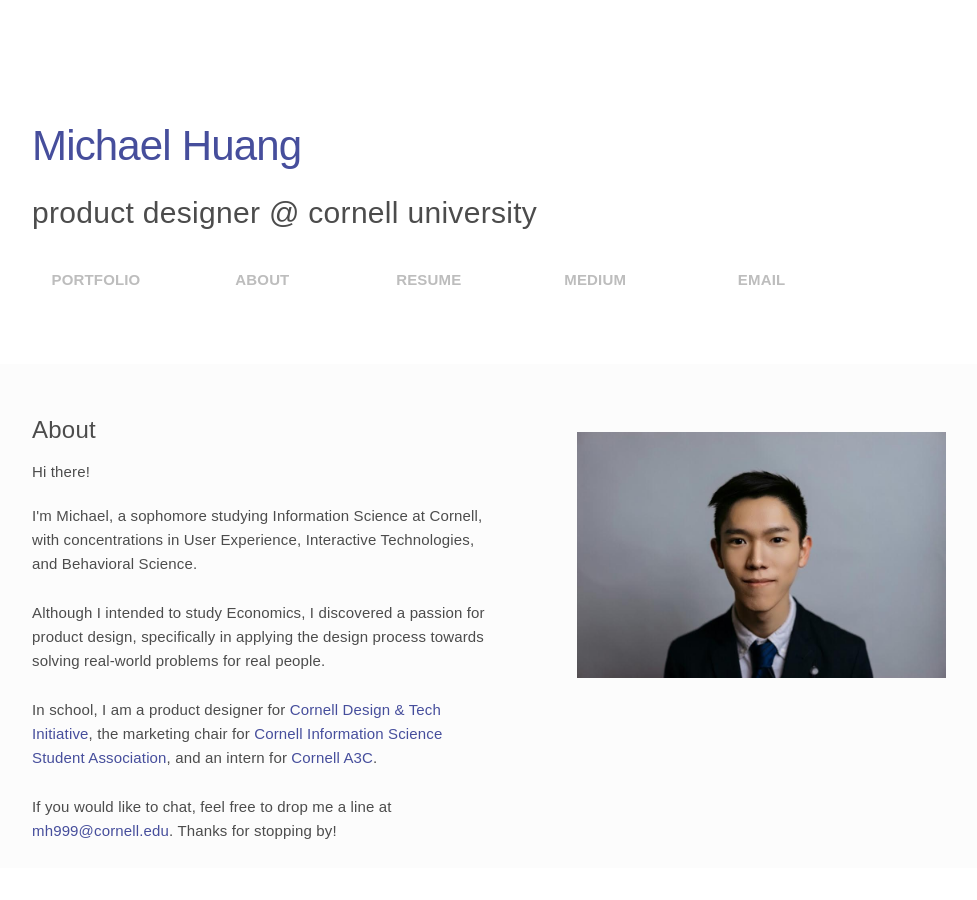
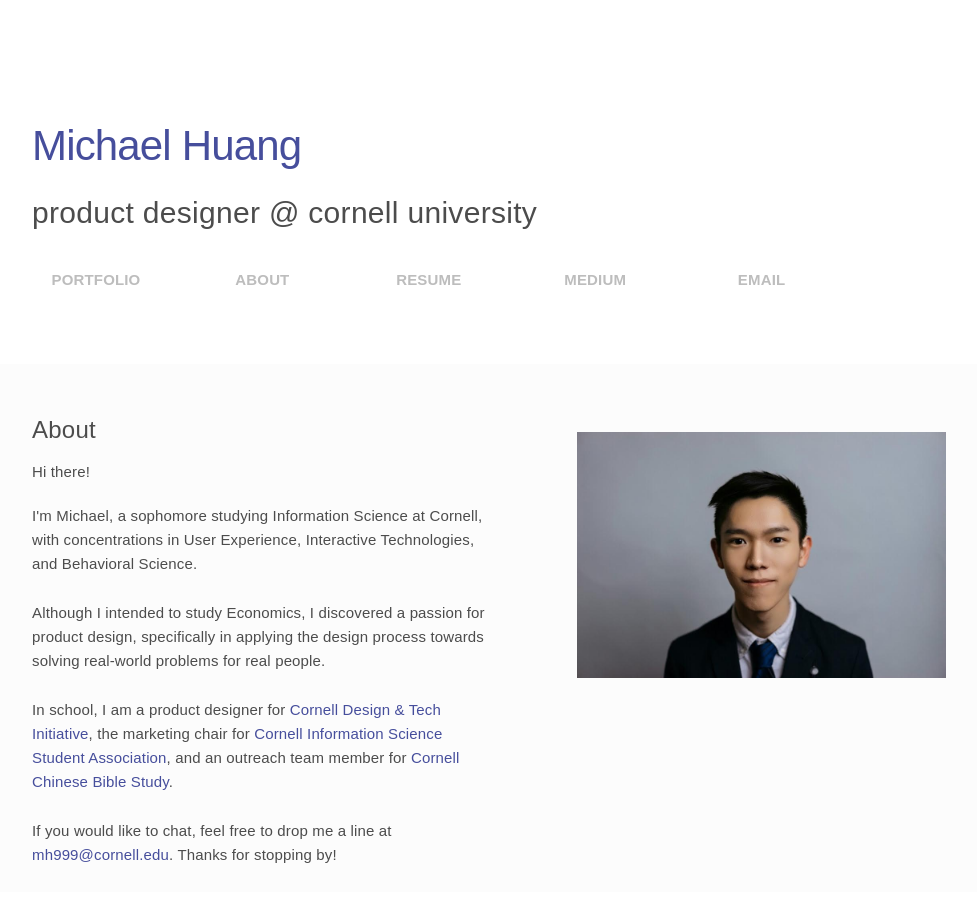
Before and after one commit to michaelhuangmk/michaelhuangmk.github.io, a Jekyll site: the page built from about.md, in a window 1280 px wide. Shown: the whole page, without its empty margins (128-1105 px from the left). Built offline with Jekyll 4.4.1, drawn with Linux system fonts in a browser that asks for light colours; some web fonts are replaced; our own code applies the rules of GitHub Pages for plain Markdown files.

Commit message:
updated about

```diff
--- a/_layouts/about.html
+++ b/_layouts/about.html
@@ -9,7 +9,7 @@ layout: default
                 <h6>Hi there!</h6>
                 <p>I'm Michael, a sophomore studying Information Science at Cornell, with concentrations in User Experience, Interactive Technologies, and Behavioral Science.</p>
                 <p>Although I intended to study Economics, I discovered a passion for product design, specifically in applying the design process towards solving real-world problems for real people.
-                <p>In school, I am a product designer for <a class="u-dodgerblue" href="http://cornelldti.org/">Cornell Design & Tech Initiative</a>, the marketing chair for <a class="u-dodgerblue" href="http://issa.infosci.cornell.edu/">Cornell Information Science Student Association</a>, and an intern for <a class="u-dodgerblue" href="http://dos.cornell.edu/asian-asian-american-center">Cornell A3C</a>.</p>
+                <p>In school, I am a product designer for <a class="u-dodgerblue" href="http://cornelldti.org/">Cornell Design & Tech Initiative</a>, the marketing chair for <a class="u-dodgerblue" href="http://issa.infosci.cornell.edu/">Cornell Information Science Student Association</a>, and an outreach team member for <a class="u-dodgerblue" href="https://cbscornell.com/">Cornell Chinese Bible Study</a>.</p>
                 <p>If you would like to chat, feel free to drop me a line at <a class="u-dodgerblue" href="mailto:mh999@cornell.edu"> mh999@cornell.edu</a>. Thanks for stopping by!</p>
             </div>
             <div class="six columns">
```
